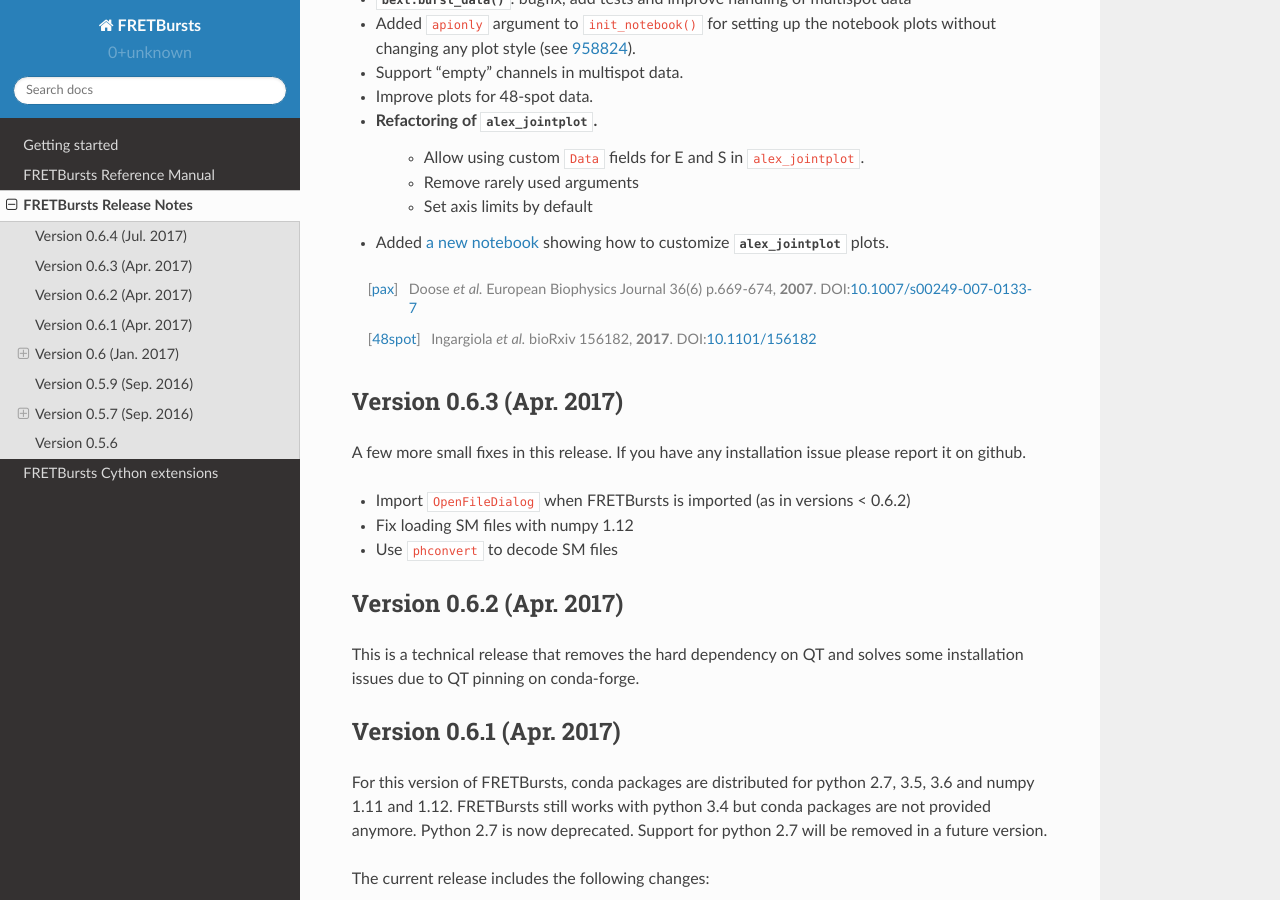
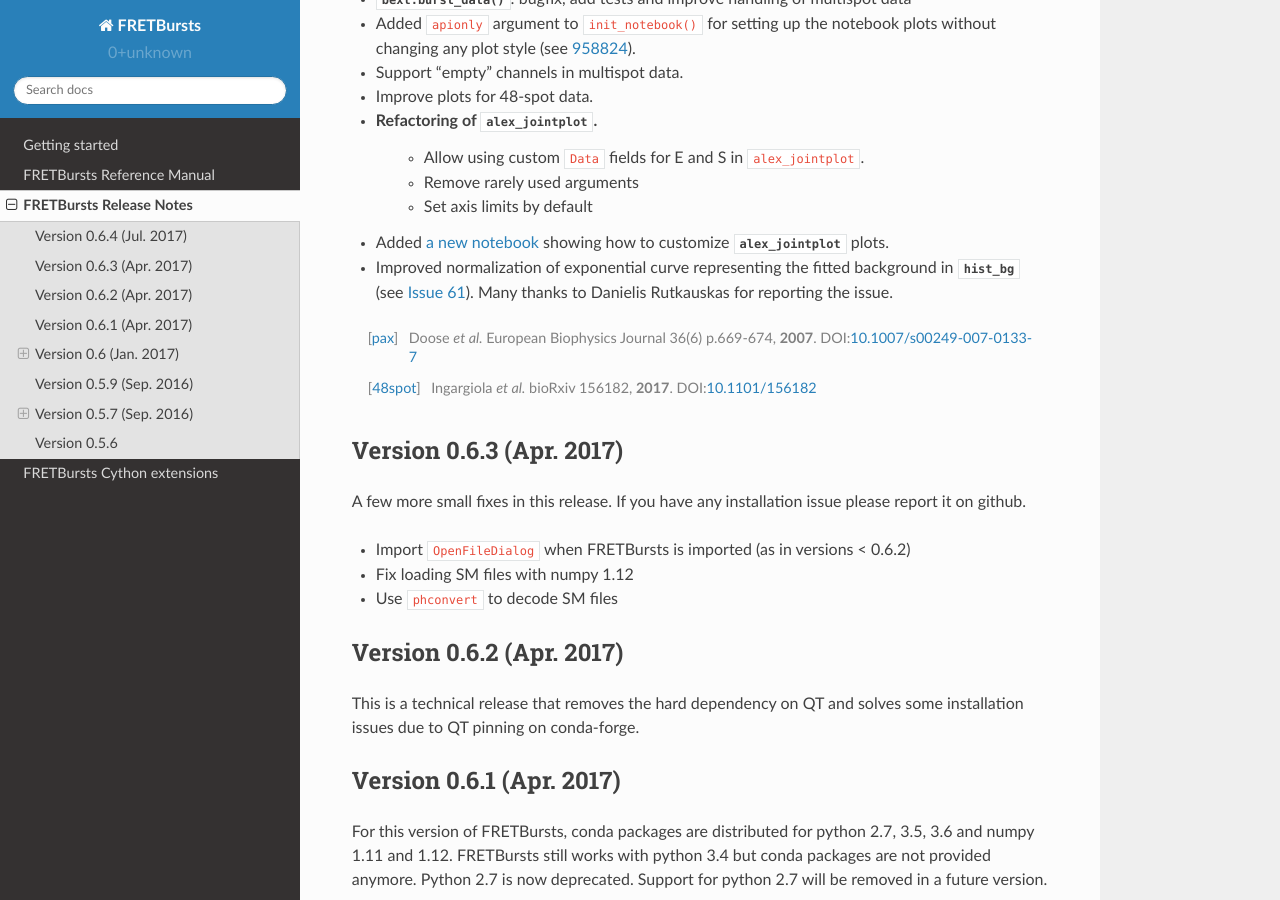
Before and after one commit to tritemio/FRETBursts, a Sphinx documentation site: the page built from docs/source/releasenotes.rst, in a window 1280 px wide and 900 px high, scrolled down 494 px. Built offline with Sphinx 7.4.7 and the Read the Docs theme 2.0.0, drawn with Linux system fonts in a browser that asks for light colours; the version number could not be read and is left out.

Commit message:
Docs: mention resolution of issue #61 in release notes.

```diff
--- a/docs/source/releasenotes.rst
+++ b/docs/source/releasenotes.rst
@@ -22,13 +22,16 @@
   plots without changing any plot style (see `958824 <https://github.com/tritemio/FRETBursts/commit/958824123152fd618d6811153bfbed64722fffd7>`__).
 - Support "empty" channels in multispot data.
 - Improve plots for 48-spot data.
-
 - Refactoring of :func:`alex_jointplot <fretbursts.burst_plot.alex_jointplot>`.
     * Allow using custom ``Data`` fields for E and S in ``alex_jointplot``.
     * Remove rarely used arguments
     * Set axis limits by default
 - Added `a new notebook <http://nbviewer.jupyter.org/github/tritemio/FRETBursts_notebooks/blob/master/notebooks/Example%20-%20Customize%20the%20us-ALEX%20histogram.ipynb>`__
   showing how to customize :func:`alex_jointplot <fretbursts.burst_plot.alex_jointplot>` plots.
+- Improved normalization of exponential curve representing the
+  fitted background in :func:`hist_bg <fretbursts.burst_plot.hist_bg>`
+  (see `Issue 61 <https://github.com/tritemio/FRETBursts/issues/61>`__).
+  Many thanks to Danielis Rutkauskas for reporting the issue.
 
 .. [pax] Doose *et al.* European Biophysics Journal 36(6) p.669-674, **2007**.
          DOI:`10.1007/s00249-007-0133-7 <https://doi.org/10.1007/s00249-007-0133-7>`__
```
